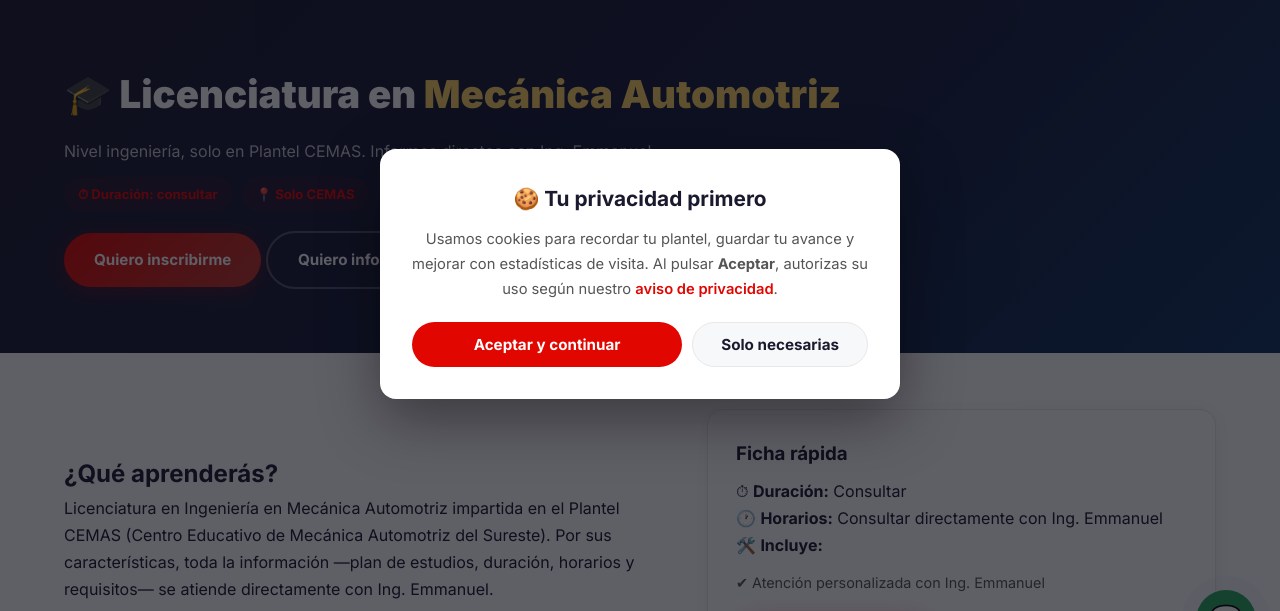
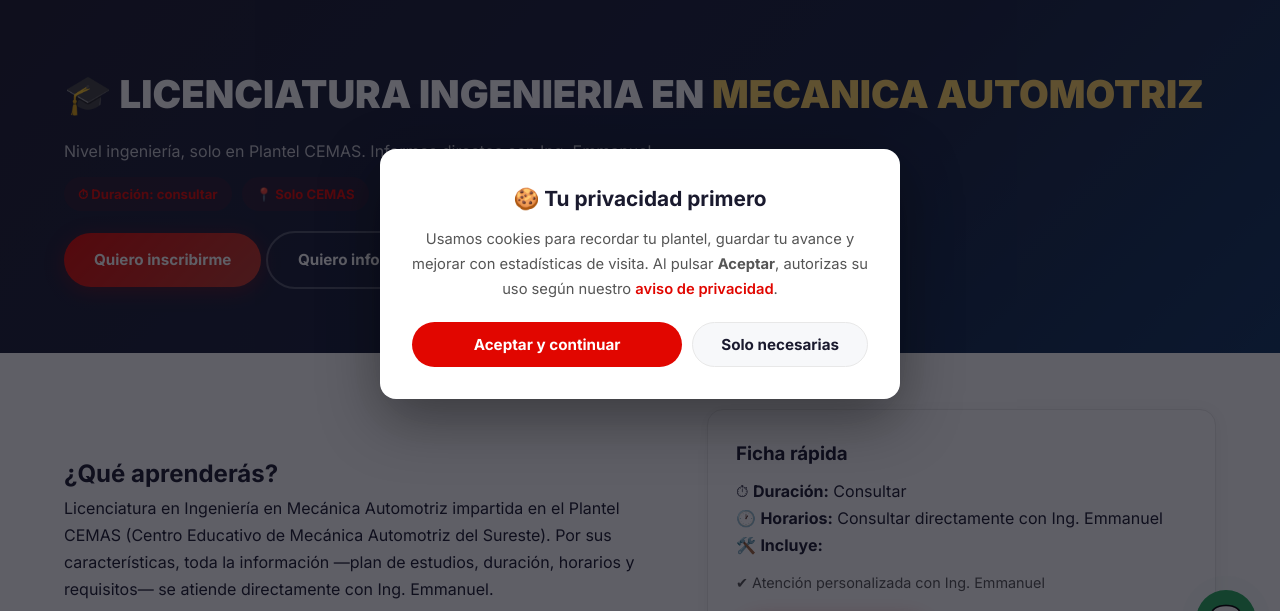
Before and after one commit to holandessanmartin-rgb/grupo-holandes-web, a plain HTML site: page especialidades/licenciatura-mecanica-automotriz.html in a window 1280 px wide. Shown: the part 126-737 px from the top of the page. Drawn offline with Linux system fonts and the light colour scheme.

Commit message:
Nombre exacto licenciatura CEMAS

```diff
--- a/data/specialties.js
+++ b/data/specialties.js
@@ -281,7 +281,7 @@
   },
   {
     id: 'licenciatura-mecanica',
-    nombre: 'Licenciatura en Ingeniería en Mecánica Automotriz',
+    nombre: 'LICENCIATURA INGENIERIA EN MECANICA AUTOMOTRIZ',
     slug: 'licenciatura-mecanica-automotriz',
     icon: '🎓',
     color: '#0f3460',
--- a/especialidades/licenciatura-mecanica-automotriz.html
+++ b/especialidades/licenciatura-mecanica-automotriz.html
@@ -16,7 +16,7 @@
 <body>
 <div id="gh-header"></div>
 <div class="page-hero"><div class="container">
-  <h1>🎓 Licenciatura en <span class="highlight">Mecánica Automotriz</span></h1>
+  <h1>🎓 LICENCIATURA INGENIERIA EN <span class="highlight">MECANICA AUTOMOTRIZ</span></h1>
   <p>Nivel ingeniería, solo en Plantel CEMAS. Informes directos con Ing. Emmanuel.</p>
   <div class="spec-meta"><span>⏱ Duración: consultar</span><span>📍 Solo CEMAS</span></div>
   <p><a href="/registro?plantel=cemas-licenciatura" class="btn-primary">Quiero inscribirme</a> <a href="#" data-wa data-context="esp-licenciatura" class="btn-outline">Quiero información</a></p>
```
